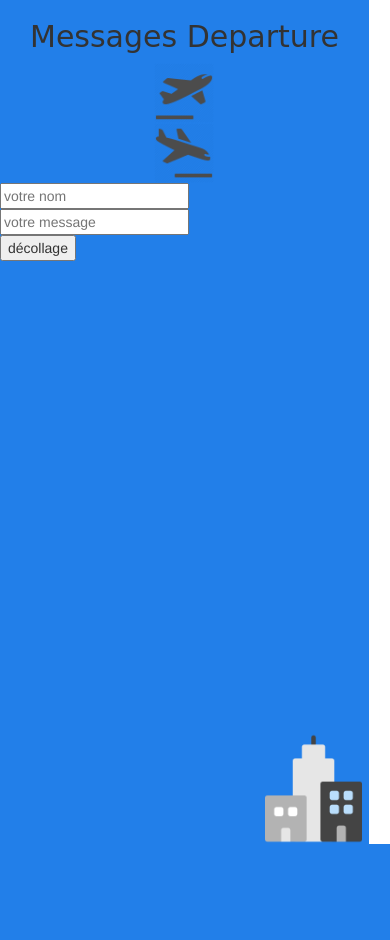
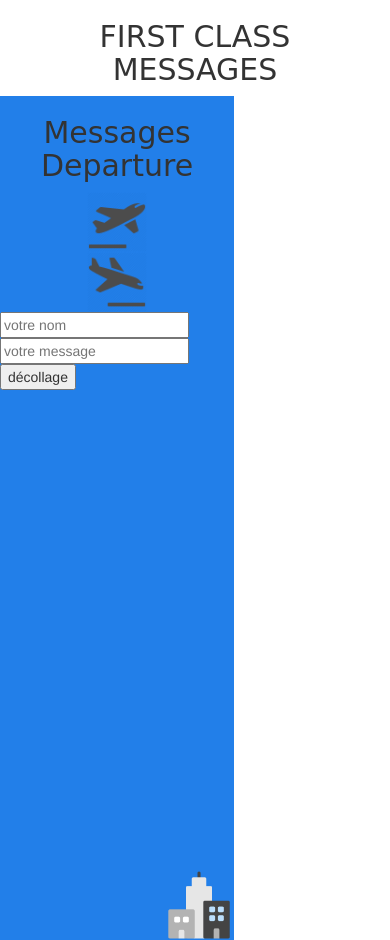
Before and after one commit to thibaultgdefrance/carte_nouvel_an, a PHP site: page /form.php in a window 390 px wide. Before the commit the page ends 844 px from the top, so only its background shows below. Run offline with PHP 8.4, Linux system fonts and the light colour scheme; some web fonts are replaced.

Commit message:
-presque finit

```diff
--- a/appli_messages-master/css/appli_message.css
+++ b/appli_messages-master/css/appli_message.css
@@ -50,17 +50,17 @@ p {
   .corps {
     margin: 0px;
     margin-right: 0px;
-    margin-left: 0%;
+    margin-left: 0px;
     border-radius: 0px;
-    max-width: 100%;
+    max-width: auto;
     height: 100%; }
 
   .corps2 {
     margin: 0px;
     margin-right: 0px;
-    margin-left: 0%;
+    margin-left: 0px;
     border-radius: 0px;
-    max-width: 100%;
+    max-width: auto;
     height: 100%; } }
 
 /*# sourceMappingURL=appli_message.css.map */
--- a/appli_messages-master/form.php
+++ b/appli_messages-master/form.php
@@ -9,7 +9,10 @@
         <link href="https://fonts.googleapis.com/css?family=Handlee" rel="stylesheet">
     </head>
     <body>
-        <div class="container corps2">
+        <div class="container titre">
+            <h1>FIRST CLASS MESSAGES</h1>
+        </div>
+        <div class="container-fluid corps2">
             <div class="row">
                 <div class="col-md-offset-4 col-md-2 ">
                     <div class="titre">
@@ -19,7 +22,9 @@
                             </h1>
                         </div>
                         <div class="col-md-6">
-                            <img src="../media/take-off.png" alt="" height="60px">
+                            <a href="form.php">
+                                <img src="../media/take-off.png" alt="" height="60px">
+                            </a>
                         </div>
                         <div class="col-md-6">
                             <a href="view.php">
--- a/appli_messages-master/sass/appli_message.sass
+++ b/appli_messages-master/sass/appli_message.sass
@@ -55,15 +55,15 @@ p
     .corps
         margin: 0px
         margin-right: 0px
-        margin-left: 0%
+        margin-left: 0px
         border-radius: 0px
-        max-width: 100%
+        max-width: auto
         height: 100%
 
     .corps2
         margin: 0px
         margin-right: 0px
-        margin-left: 0%
+        margin-left: 0px
         border-radius: 0px
-        max-width: 100%
+        max-width: auto
         height: 100%
--- a/appli_messages-master/view.php
+++ b/appli_messages-master/view.php
@@ -15,7 +15,7 @@
         <div class="container titre">
             <h1>FIRST CLASS MESSAGES</h1>
         </div>
-        <div class="container corps">
+        <div class="container-fluid corps">
             <div class="row">
                 <div class="col-md-offset-4 col-md-2 col-sm-12 col-xs-12">
                     <div class="titre">
@@ -32,7 +32,9 @@
                             </a>
                         </div>
                         <div class="col-md-6">
-                            <img src="../media/landing.png" alt="" height="60px">
+                            <a href="view.php">
+                                <img src="../media/landing.png" alt="" height="60px">
+                            </a>
                         </div>
 
                     </div>
```
Also changed, not shown: 1 other file.
